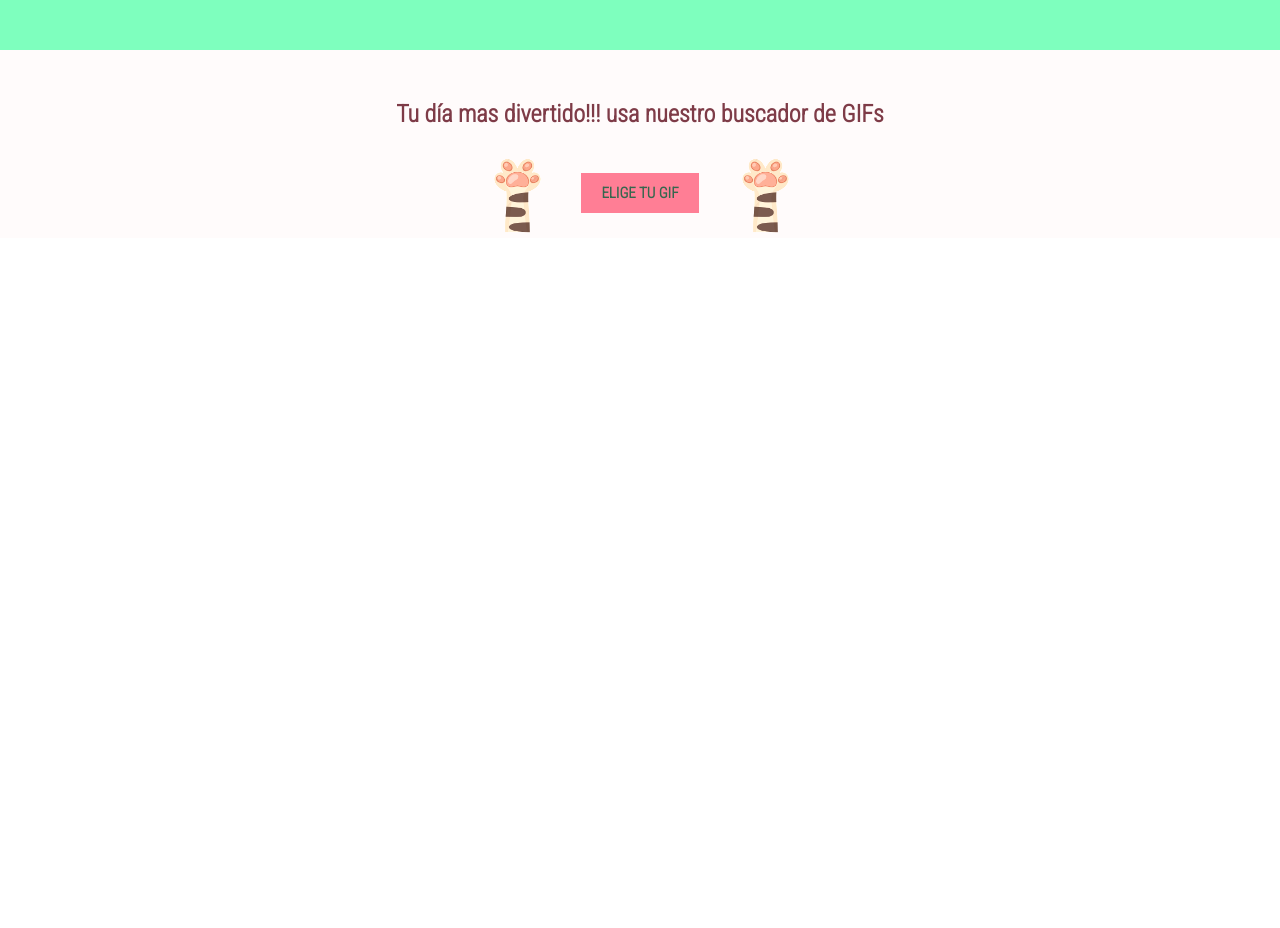
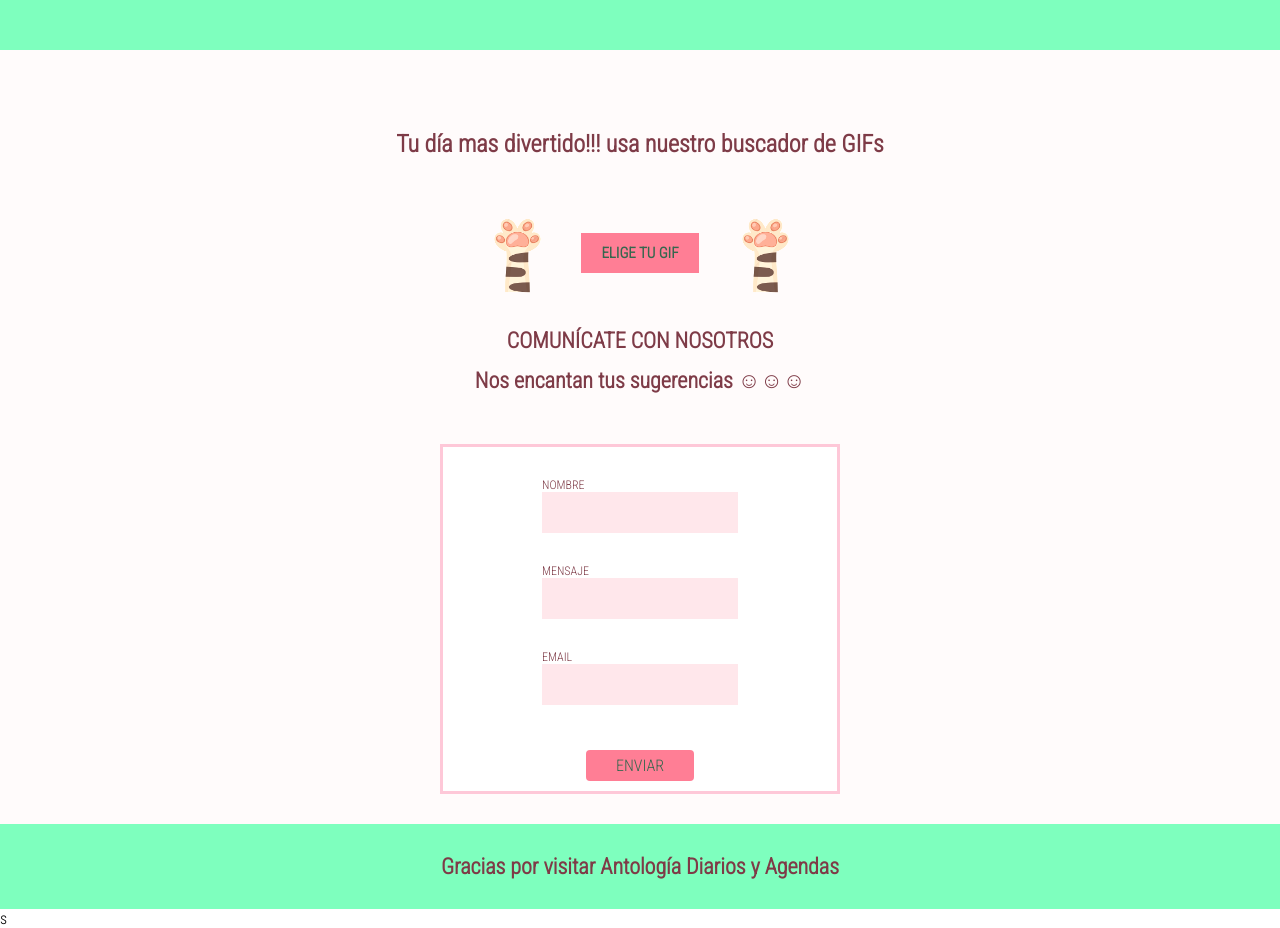
Before and after one commit to LuZeta/Antologia, a plain HTML site: page index.html in a window 1280 px wide. Shown: the part 400-1328 px from the top of the page. Before the commit the page ends 800 px from the top, so only its background shows below. Drawn offline with nearby package versions, Linux system fonts and the light colour scheme.

Commit message:
Form y footer

```diff
--- a/estilos/style.css
+++ b/estilos/style.css
@@ -168,7 +168,7 @@ main {
   flex-direction: column;
 }
 .enconstruccion {
-  padding-top: 20px;
+  padding-top: 50px;
   display: flex;
   justify-content: center;
   align-items: center;
@@ -276,6 +276,7 @@ textarea {
   color: var(--very-light-pink);
 }
 /*Modal Container - Lista del carro de compras*/
+
 .modal-container {
   width: 80%;
   margin: 0 10%;
@@ -390,6 +391,100 @@ textarea {
   box-shadow: 0 0 35px 0 #7effbe;
 }
 
+/*FORMULARIO EMAIL*/
+.formTitulo {
+  margin-top: 30px;
+  display: flex;
+  justify-content: center;
+  align-items: center;
+  color: #7e3b47;
+  flex-direction: column;
+  font-size: 22px;
+  font-weight: bold;
+}
+.titComunicate{
+  margin-bottom: 15px;
+}
+#formulario{
+  background-color: #fff;
+  border: solid;
+  border-color: #fec8d8;
+  display: flex;
+  justify-content: center;
+  align-items: center;
+  width: 400px;
+  padding: 20 px;
+  margin-bottom: 30px;
+}
+.items {
+  position: relative;
+  margin: 45px;
+}
+
+.items .inputItem,
+.inputItemMess {
+  background: #ffe7eb;
+  color: #7e3b47;
+  font-size: 18px;
+  padding: 10px 10px 10px 5px;
+  display: block;
+  width: 100%;
+  border: none;
+  border-bottom: 1px solid var(--colorTextos);
+  resize: none;
+}
+
+.inputItem:focus,
+.inputItemMess:focus {
+  outline: none;
+}
+
+.inputItem:focus ~ .labelItem,
+.inputItem:valid ~ .labelItem {
+  position: absolute;
+  top: -14px;
+  font-size: 12px;
+  color: #7e3b47;
+}
+
+.inputItemMess:focus ~ .labelItem,
+.inputItemMess:valid ~ .labelItem {
+  position: absolute;
+  top: -14px;
+  font-size: 12px;
+  color: #7e3b47;
+}
+
+input[type="submit"] {
+  display: block;
+  padding: 6px 30px;
+  font-size: 14px;
+  background-color: #ff7e95;
+  color: #35674e;
+  border: none;
+  border-radius: 4px;
+  font-size: 16px;
+  margin: 10px auto;
+  cursor: pointer;
+}
+/*footer*/
+footer {
+  background: #7effbe;
+  display: flex;
+  justify-content: center;
+}
+
+.footerTitulo{
+  margin-top: 30px;
+  margin-bottom: 30px;
+  display: flex;
+  justify-content: center;
+  align-items: center;
+  color: #7e3b47;
+  font-size: 22px;
+  font-weight: bold;
+}
+
 @media (max-width: 750px) {
   header {
     height: 50%;
@@ -438,6 +533,7 @@ textarea {
     height: 140px;
   }
   .modal-container {
+    justify-content: center;
     width: inherit;
   }
   .modal-container > .modal-content {
@@ -458,7 +554,7 @@ textarea {
     height: 300px;
     width: 300px;
   }
-  .enconstruccion-top {
+  .enonstruccion-top {
     display: flex;
     justify-content: center;
     align-items: center;
--- a/index.html
+++ b/index.html
@@ -11,6 +11,13 @@
   <link href="https://fonts.googleapis.com/css2?family=Roboto+Condensed:wght@300&display=swap" rel="stylesheet">
 
   <link rel="stylesheet" href="./estilos/style.css" />
+
+  <script type="text/javascript" src="https://cdn.jsdelivr.net/npm/@emailjs/browser@3/dist/email.min.js"></script>
+
+  <script type="text/javascript">
+    emailjs.init('Dfmx4voa81fO7Qofd')
+  </script>
+
 </head>
 
 <body>
@@ -42,11 +49,49 @@
         <a class="rosa" href="./src/giphy.html">Elige tu GIF</a>
         <img class="gatito-header" src="./assets/patita.jpg" alt="patita" />
       </div>
+    </section>
+    <div class="formTitulo">
+      <div class="titComunicate">
+        <p>COMUNÍCATE CON NOSOTROS</p>
+      </div>
+      <div>
+        <p>Nos encantan tus sugerencias ☺☺☺</p>
+      </div>
+    </div>
 
+    <section class="enconstruccion">
+      <div id="formulario">
+        <form id="form">
+          <div class="form">
+            <div class="items">
+              <input class="inputItem" type="text" name="from_name" id="from_name">
+              <label class="labelItem" for="from_name">NOMBRE</label>
+            </div>
+            <div class="items">
+              <input class="inputItemMess" type="text" name="message" id="message">
+              <label class="labelItem" for="message">MENSAJE</label>
+            </div>
+            <div class="items">
+              <input class="inputItem" type="text" name="email_id" id="email_id">
+              <label class="labelItem" for="email_id">EMAIL</label>
+            </div>
+            <input type="submit" id="button" value="ENVIAR">
+          </div>
+        </form>
+      </div>
     </section>
   </main>
-  <script src="../javascript/main.js"></script>
+
+  <footer>
+    <section class="contenedorfooter">
+      <div class="footerTitulo">
+       <p> Gracias por visitar Antología Diarios y Agendas</p>
+      </div>
+      </section>
+  </footer>
+
+  <script src="../javascript/formEmail.js"></script>
 
 </body>
 
-</html>
+</html>s
--- /dev/null
+++ b/javascript/formEmail.js
@@ -0,0 +1,20 @@
+const btn = document.getElementById('button');
+
+document.getElementById('form')
+ .addEventListener('submit', function(event) {
+   event.preventDefault();
+
+   btn.value = 'Enviando...';
+
+   const serviceID = 'default_service';
+   const templateID = 'template_3rdmvjy';
+
+   emailjs.sendForm(serviceID, templateID, this)
+    .then(() => {
+      btn.value = 'ENVIAR';
+      alert('MENSAJE ENVIADO, NOS PONDREMOS EN CONTACTO CONTIGO A LA BREVEDAD!');
+    }, (err) => {
+      btn.value = 'Send Email';
+      alert(JSON.stringify(err));
+    });
+});
```
